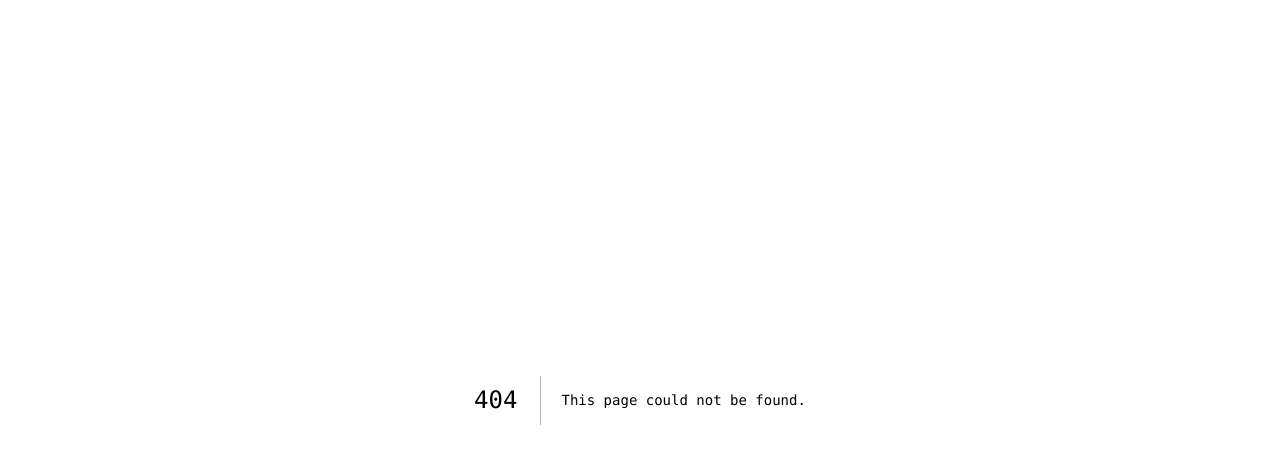
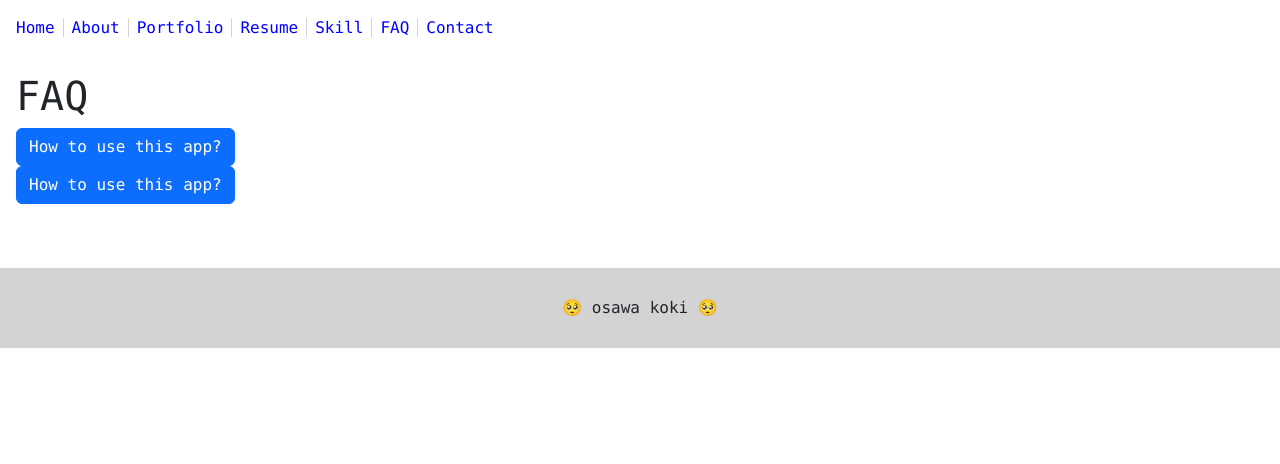
Before and after one commit to osawa-koki/osawa-koki, a Next.js app in the folder portfolio/: page /faq in a window 1280 px wide. Before the commit this address had no page. Shown: the top 464 px of the page. Built offline with nearby package versions, Linux system fonts and the light colour scheme.

Commit message:
FAQ基本部分。

```diff
--- /dev/null
+++ b/portfolio/data/faq.ts
@@ -0,0 +1,33 @@
+
+type Faq = {
+  id: number;
+  question: string;
+  answer: string;
+  detail: string;
+}
+
+type _Faq = {
+  question: string;
+  answer: string;
+  detail: string;
+}
+
+const _faq: _Faq[] = [
+  {
+    question: 'How to use this app?',
+    answer: 'You can use this app by following the steps below.',
+    detail: '1. Open the app. 2. Click the button. 3. Enjoy the app.'
+  },
+  {
+    question: 'How to use this app?',
+    answer: 'You can use this app by following the steps below.',
+    detail: '1. Open the app. 2. Click the button. 3. Enjoy the app.'
+  },
+];
+
+const faq: Faq[] = _faq.map((faq, index) => ({
+  id: index,
+  ...faq
+}));
+
+export { faq };
--- a/portfolio/package.json
+++ b/portfolio/package.json
@@ -7,8 +7,10 @@
     "type-check": "tsc"
   },
   "dependencies": {
+    "bootstrap": "^5.2.3",
     "next": "latest",
     "react": "^18.2.0",
+    "react-bootstrap": "^2.7.0",
     "react-dom": "^18.2.0",
     "sass": "^1.57.1"
   },
--- a/portfolio/pages/_app.js
+++ b/portfolio/pages/_app.js
@@ -1,3 +1,4 @@
+import 'bootstrap/dist/css/bootstrap.min.css';
 
 import '../styles/Layout.scss';
 import '../styles/index.scss';
--- /dev/null
+++ b/portfolio/pages/faq.tsx
@@ -0,0 +1,90 @@
+import React, { useState } from 'react';
+import Button from 'react-bootstrap/Button';
+import Collapse from 'react-bootstrap/Collapse';
+
+import Layout from '../components/Layout';
+import { faq as _faq } from '../data/faq';
+
+type Faq = {
+  id: number;
+  question: string;
+  answer: string;
+  detail: string;
+  open: boolean;
+}
+
+const faq: Faq[] = _faq.map((f, _) => {
+  return {
+    id: f.id,
+    question: f.question,
+    answer: f.answer,
+    detail: f.detail,
+    open: false,
+  }
+});
+
+const FaqPage = () => {
+  const [faqs, setFaqs] = useState(faq);
+
+  return (
+    <Layout title="osawa's FAQ">
+    <div id='FAQ'>
+      <h1>FAQ</h1>
+      {
+        faqs.map((f, _) => {
+          return (
+            <div key={f.id}>
+              <Button
+                onClick={() => {
+                  const new_open = faqs.map((o, _) => {
+                    if (o.id === f.id) {
+                      return {
+                        id: o.id,
+                        question: o.question,
+                        answer: o.answer,
+                        detail: o.detail,
+                        open: !o.open,
+                      }
+                    } else {
+                      return o;
+                    }
+                  }
+                  );
+                  setFaqs(new_open);
+                }}
+                aria-controls="example-collapse-text"
+                aria-expanded={f.open}
+              >
+                {f.question}
+              </Button>
+              <Collapse in={f.open}>
+                <div id="example-collapse-text">
+                  {f.answer}
+                  <br />
+                  {f.detail}
+                </div>
+              </Collapse>
+            </div>
+          )
+        })
+      }
+      {/* <Button
+        onClick={() => setOpen(!open)}
+        aria-controls="example-collapse-text"
+        aria-expanded={open}
+      >
+        click
+      </Button>
+      <Collapse in={open}>
+        <div id="example-collapse-text">
+          Anim pariatur cliche reprehenderit, enim eiusmod high life accusamus
+          terry richardson ad squid. Nihil anim keffiyeh helvetica, craft beer
+          labore wes anderson cred nesciunt sapiente ea proident.
+        </div>
+      </Collapse> */}
+    </div>
+  </Layout>
+  )
+}
+
+export default FaqPage;
```
Also changed, not shown: 1 other file (tests, documents, lock files or other folders).
